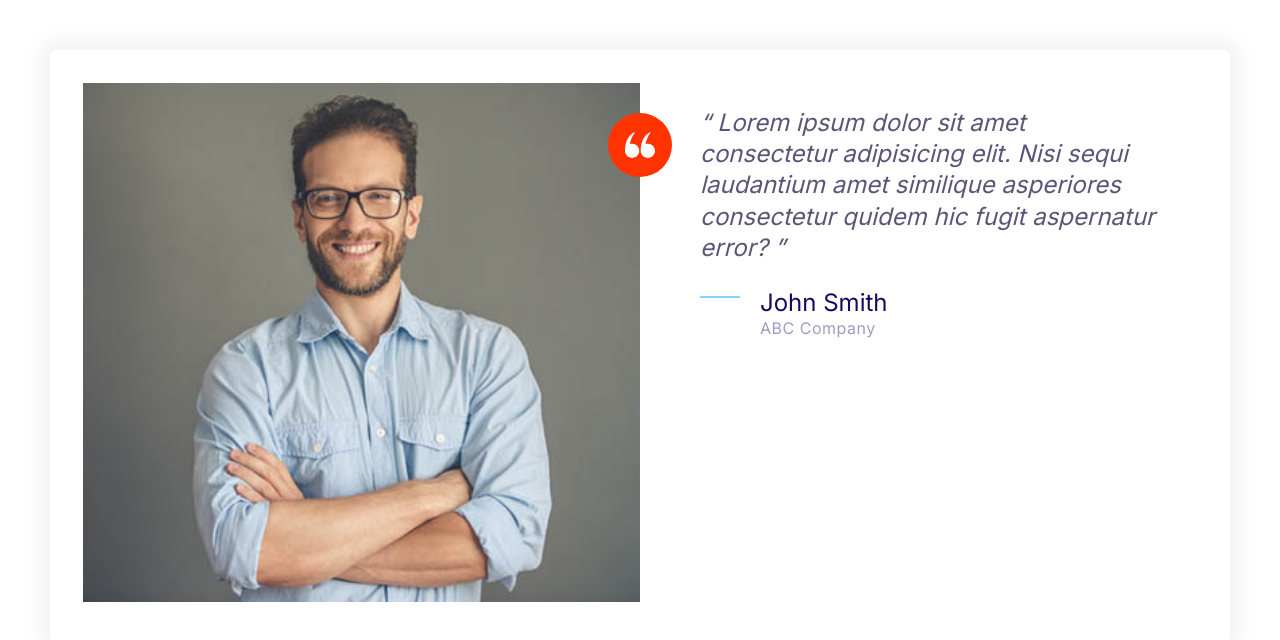
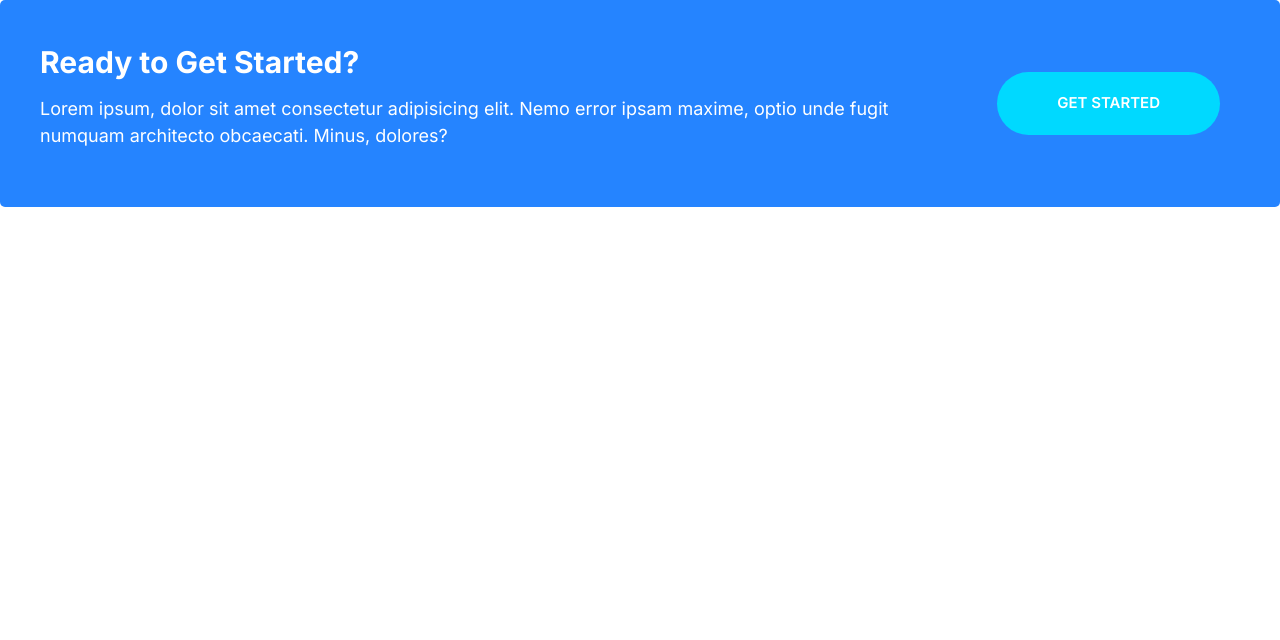
Before and after one commit to Mizhandr/MyFirstProject, a plain HTML site: page index.html in a window 1280 px wide. Drawn offline with Linux system fonts and the light colour scheme.

Commit message:
Define styles for callouts

```diff
--- a/css/styles.css
+++ b/css/styles.css
@@ -231,6 +231,11 @@ a {
 }
 .btn--accent:hover {
     background: #ec3000;
+}
+
+.btn--stretched {
+padding-left: 6rem;
+padding-right: 6rem;
 }
 
 .btn--block {
@@ -502,3 +507,45 @@ right: 5%;
         margin-left: 6rem;
     }
 }
+
+/* Callouts*/
+
+.callout {
+    padding: 4rem;
+    border-radius: 5px;
+}
+
+.callout--primary {
+    background: var(--color-primary);
+    color: #fff;
+}
+
+.callout__heading {
+    color: #fff;
+    margin-top: 0;
+    font-size: 3rem;
+}
+
+.callout .btn {
+    justify-self: center;
+    align-self: center;
+}
+
+.callout__content {
+    text-align: center;
+}
+
+@media screen and (min-width: 768px) {
+.callout .grid--1x2 {
+    grid-template-columns: 1fr auto;
+    }
+
+.callout__content {
+        text-align: left;
+       }
+
+.callout .btn {
+        justify-self: start;
+        margin: 0 2rem;
+       }
+}
--- a/index.html
+++ b/index.html
@@ -14,41 +14,18 @@
     <link rel="stylesheet" href="/css/normalize.css" />
     <link rel="stylesheet" href="/css/styles.css" />
   </head>
-  <body style="padding: 5rem">
-    <div class="card testimonial">
+  <body>
+    <div class="callout callout--primary">
       <div class="grid grid--1x2">
-        <div class="testimonial__image">
-          <img
-            class="testimonial__image"
-            src="/images/testimonial.jpg"
-            alt="A happy, smiling customer"
-          />
-          <span class="icon-container icon-container--accent">
-            <svg class="icon icon--white icon--small">
-              <use xlink:href="images/sprite.svg#quotes"></use>
-            </svg>
-          </span>
+        <div class="callout__content">
+          <h2 class="callout__heading">Ready to Get Started?</h2>
+          <p>
+            Lorem ipsum, dolor sit amet consectetur adipisicing elit. Nemo error
+            ipsam maxime, optio unde fugit numquam architecto obcaecati. Minus,
+            dolores?
+          </p>
         </div>
-        <blockquote class="quote">
-          <p class="quote__text">
-            Lorem ipsum dolor sit amet consectetur adipisicing elit. Nisi sequi
-            laudantium amet similique asperiores consectetur quidem hic fugit
-            aspernatur error?
-          </p>
-          <footer>
-            <div class="media">
-              <div class="media__image quote__image">
-                <svg class="icon icon--primary quote__line">
-                  <use xlink:href="images/sprite.svg#line"></use>
-                </svg>
-              </div>
-              <div class="media__body">
-                <h3 class="media__title quote__author">John Smith</h3>
-                <p class="quote__organization">ABC Company</p>
-              </div>
-            </div>
-          </footer>
-        </blockquote>
+        <a href="#" class="btn btn--secondary btn--stretched">Get Started</a>
       </div>
     </div>
   </body>
```
Also changed, not shown: components/callouts.html (added, +13 -0 lines).
